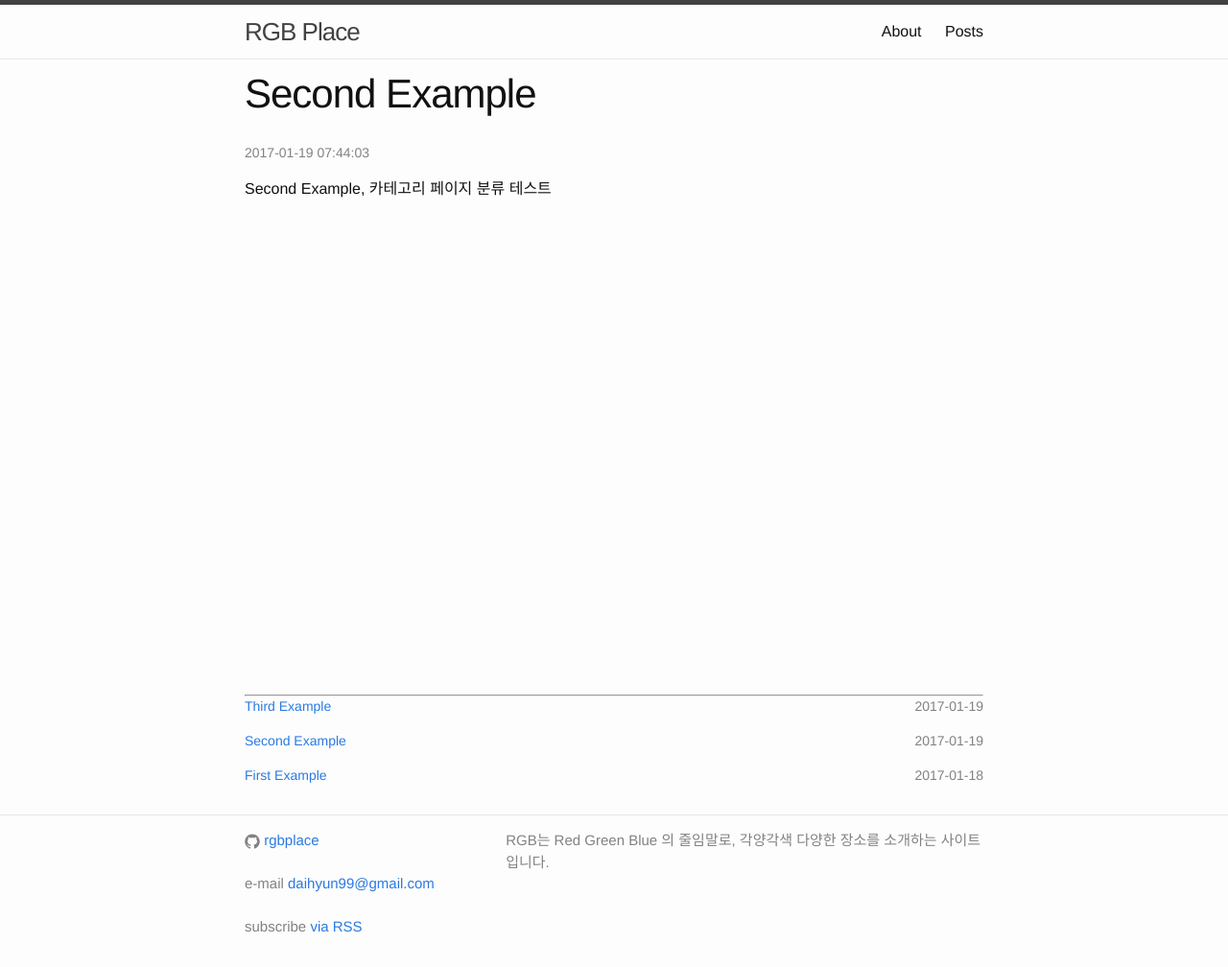
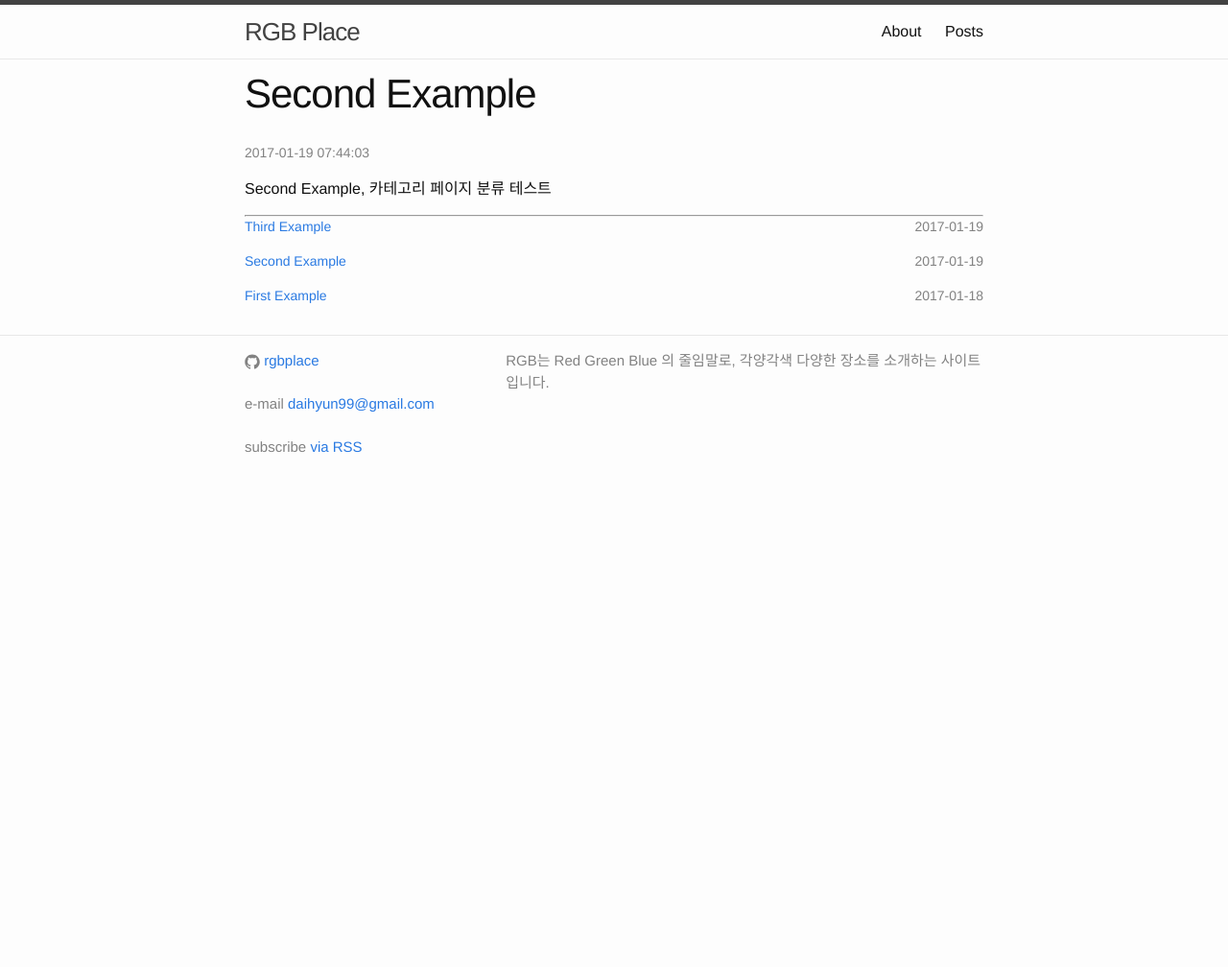
Before and after one commit to 6lueparr0t/about-rgbplace, a Jekyll site: the page built from _posts/example/0pages/2017-01-20-Second-Example.markdown, in a window 1280 px wide. Shown: the whole page at 96% size. Built offline with Jekyll 4.4.1, drawn with Linux system fonts in a browser that asks for light colours; comment, search, counter and statistics services are not loaded; after the commit the page ends 900 px from its top, so only the background shows below that.

Commit message:
Update disqus_comments.html

```diff
--- a/_includes/disqus_comments.html
+++ b/_includes/disqus_comments.html
@@ -1,5 +1,5 @@
 {% if page.comments != false and jekyll.environment == "production" %}
-<div id="disqus_thread" style="height:500px;"></div>
+<div id="disqus_thread"></div>
 <script>
 
 /**
```
